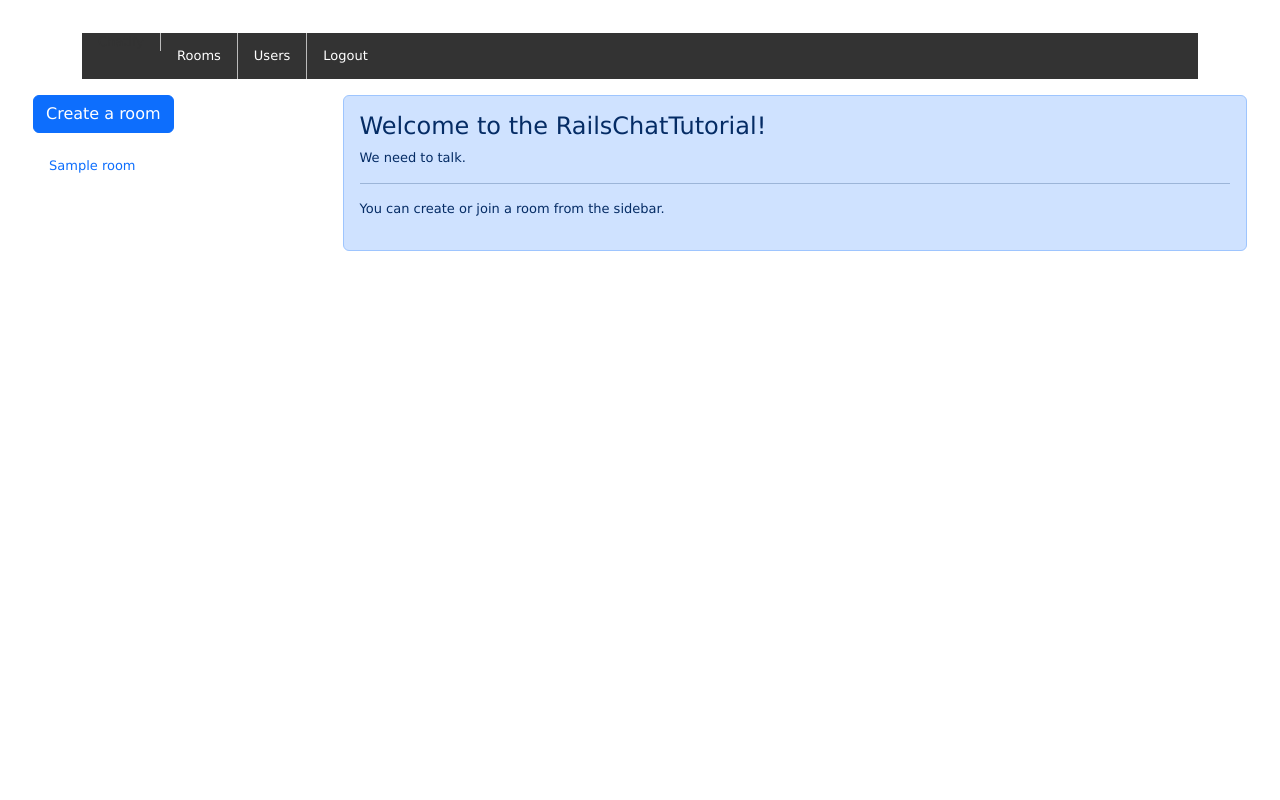
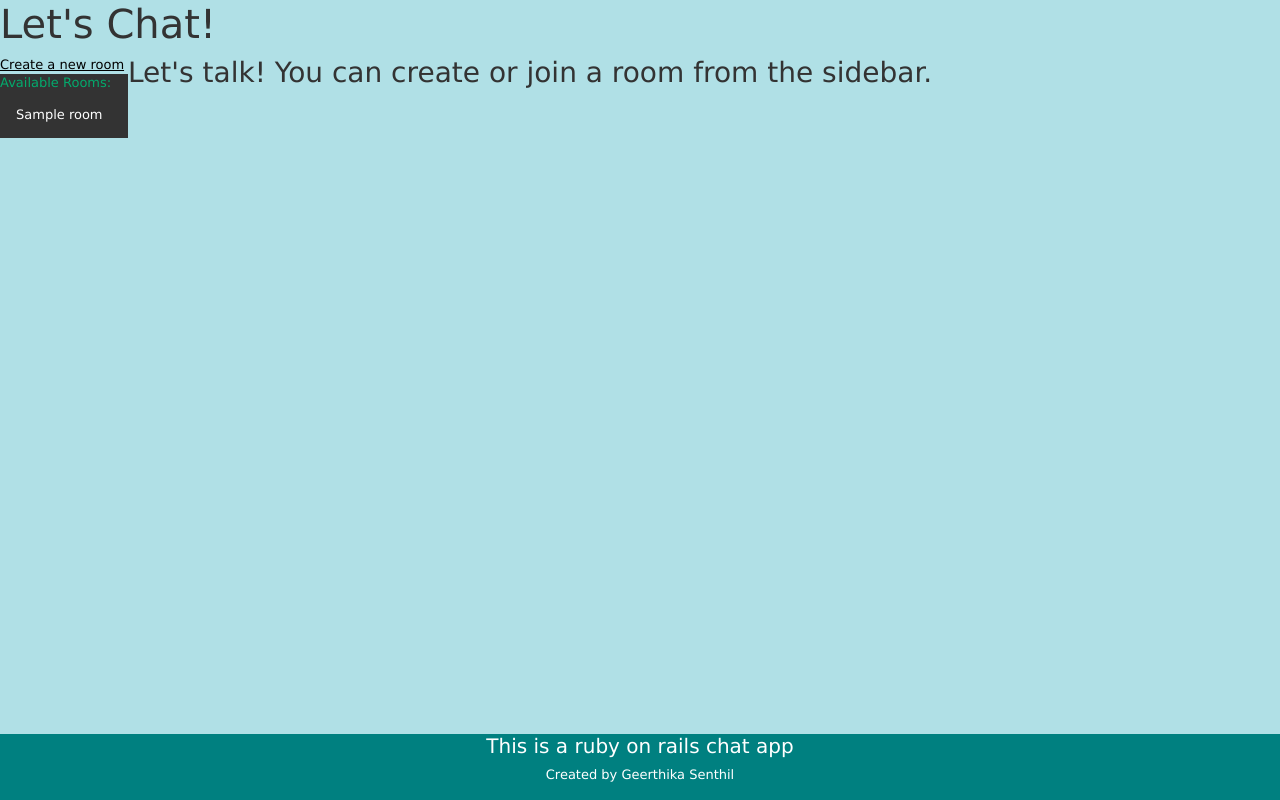
Before and after one commit to geersenthil/MessagingApp, a Rails app: page /rooms in a window 1280 px wide. Run offline with Rails 7, Linux system fonts and the light colour scheme; tables that the repository leaves empty hold one stand-in row (Sample ...); style sheets or scripts are compiled from the project's sources; some libraries are stand-ins or nearby versions.

Commit message:
with styling

```diff
--- a/app/controllers/messages_controller.rb
+++ b/app/controllers/messages_controller.rb
@@ -6,6 +6,7 @@ class MessagesController < ApplicationController
     @message = Message.create user: current_user,
                                        room: @room,
                               chattext: message_params[:chattext]
+    redirect_to room_path(message_params[:room_id]), notice: 'Message was successfully sent!'
   end
 
   protected
--- a/app/controllers/rooms_controller.rb
+++ b/app/controllers/rooms_controller.rb
@@ -23,7 +23,7 @@ class RoomsController < ApplicationController
   def edit
   end
   def show
-    @message = Message.new room: @room
+    @message = Message.new room:@room
     @messages = @room.messages.includes(:user)
   end
 
--- a/app/views/Shared/_navigation_bar.html.erb
+++ b/app/views/Shared/_navigation_bar.html.erb
@@ -10,8 +10,8 @@
       }
 
       li {
-          float: left;
-          border-right:1px solid #bbb;
+          float: left;/*
+          border-right:1px solid #bbb;*/
       }
 
       li:last-child {
@@ -33,20 +33,27 @@
       .active {
           background-color: #04AA6D;
       }
+
+      .avatar {
+          width:40px;
+      }
+      body {
+          background-color: lightblue;
+      }
   </style>
+
 </head>
+<% if logged_in? %>
+<ul>
+  <li><%= link_to "Chatify" , static_pages_home_path %></li>
+  <li><%= link_to "Rooms" , rooms_path %></li>
+  <li><%= link_to "Members" , users_path %></li>
+  <li><%= link_to "Sign Out" , logout_path %></li>
 
-<ul>
-  <li><a class="navbar-brand" href="/">Chatify</a></li>
-  <li><a href="rooms">Rooms</a></li>
-  <li><a href="users">Users</a></li>
-  <li><a href="logout">Logout</a></li>
-  <% if logged_in? %>
-    <a style="img-size:24px;"><img class="avatar" src="<%= gravatar_url(current_user) %>"> </a>
-      <a style="color: white; ">             <%= current_user.email %>
+    <img class="avatar" src="<%= gravatar_url(current_user) %>">
+      <a style="color: white; "> <%= current_user.email %>
       </a>
-  <% end %>
+
 </ul>
 
-
-</nav>
+<% end %>
--- a/app/views/layouts/application.html.erb
+++ b/app/views/layouts/application.html.erb
@@ -1,5 +1,18 @@
 
 <!DOCTYPE html>
+<style>
+    .foot {
+        position: fixed;
+        left: 0;
+        bottom: 0;
+        width: 100%;
+        background-color: teal;
+        color: white;
+        text-align: center;
+    }
+
+
+</style>
 <html>
   <head>
     <title>ChatApp</title>
@@ -12,21 +25,21 @@
 
   </head>
 
-  <body>
-  <div class="container">
-    <div class="row">
-      <div class="col-12">
-        <%= render partial: 'Shared/navigation_bar' %>
-        <div class="my-3">
-        </div>
-      </div>
-    </div>
-  </div>
+  <body >
+
+
+    <%= render partial: 'Shared/navigation_bar' %>
+
    <% flash.each do |key, value| %>
      <%= content_tag :div, value, id: "#{key}" %>
    <% end %>
 
    <%= yield %>
 
+   <div class = "foot">
+     <h5>This is a ruby on rails chat app</h5>
+     <p>Created by Geerthika Senthil</p>
+   </div>
+
   </body>
 </html>
--- a/app/views/rooms/_rooms.html.erb
+++ b/app/views/rooms/_rooms.html.erb
@@ -1,17 +1,47 @@
-<div class="mb-3">
-  <%= link_to new_room_path, class: 'btn btn-primary' do %>
-    Create a room
-  <% end %>
-</div>
+<!DOCTYPE html>
+<html lang="en">
+<head>
 
+  <style>
+      body {
+          margin: 0;
+      }
+      ul.b {
+          list-style-type: square;
+      }
+
+      .column {
+          float: left;
+          padding: 0px;
+      }
+      .column.side {
+          width: 10%;
+      }
+
+
+
+  </style>
+</head>
+
+
+
+<body >
+
+<div class ="column side">
+  <%= link_to "Create a new room", new_room_path %>
+  <ul>
 <% if @rooms.present? %>
-  <nav class="nav flex-column">
+      <li style="color: #04AA6D";><%= "Available Rooms:" %></li>
     <% @rooms.each do |room| %>
-      <%= link_to room.name, room_path(room), class: 'nav-link room-nav-link' %>
+
+     <li> <%= link_to room.name, room_path(room) %></li>
+
     <% end %>
-  </nav>
+    </ul>
+  </div>
 <% else %>
-  <div class="text-muted">
-    The are no rooms
+  <div style="color: white; text-align: center"; >
+     No rooms created yet!
   </div>
 <% end %>
+</body>
--- a/app/views/rooms/index.html.erb
+++ b/app/views/rooms/index.html.erb
@@ -1,23 +1,20 @@
-<div class="row">
-  <div class="col-12 col-md-3">
-    <%= render partial: 'rooms' %>
-  </div>
-
-  <div class="col">
-    <div class="alert alert-primary">
-      <h4 class="alert-heading">
-        Welcome to the RailsChatTutorial!
-      </h4>
-
-      <p>
-        We need to talk.
-      </p>
-
-      <hr />
-
-      <p>
+<html>
+<head>
+  <style>
+      body {
+          background: powderblue ;
+      }
+  </style>
+</head>
+<body>
+      <h1>
+        Let's Chat!
+      </h1>
+<div>
+  <%= render partial: 'rooms' %>
+</div>
+      <h3>
+        Let's talk!
         You can create or join a room from the sidebar.
-      </p>
-    </div>
-  </div>
-</div>
+      </h3>
+</body>
--- a/app/views/users/new.html.erb
+++ b/app/views/users/new.html.erb
@@ -1,3 +1,3 @@
-<h1>Create New User Account</h1>
+<h1>Create New Account</h1>
+<%= link_to 'Back', root_path %>
 <%= render 'form', user: @user %>
-<%= link_to 'Home', root_path %>
```
Also changed, not shown: app/views/rooms/show.html.erb (+31 -8 lines), app/views/static_pages/home.html.erb (+11 -3 lines), app/views/users/_form.html.erb (+28 -0 lines), app/views/users/index.html.erb (+5 -49 lines), Gemfile.lock.
